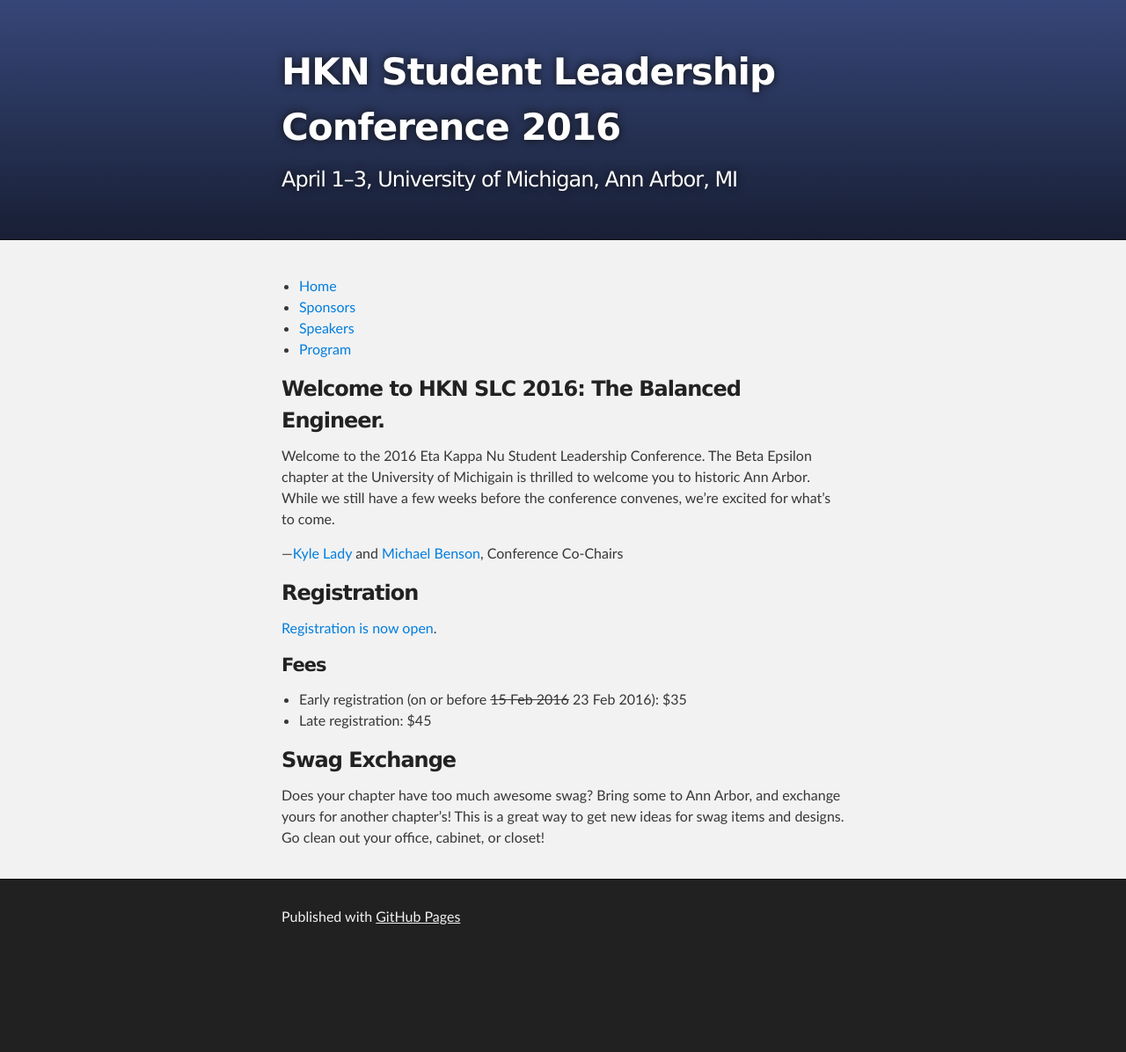
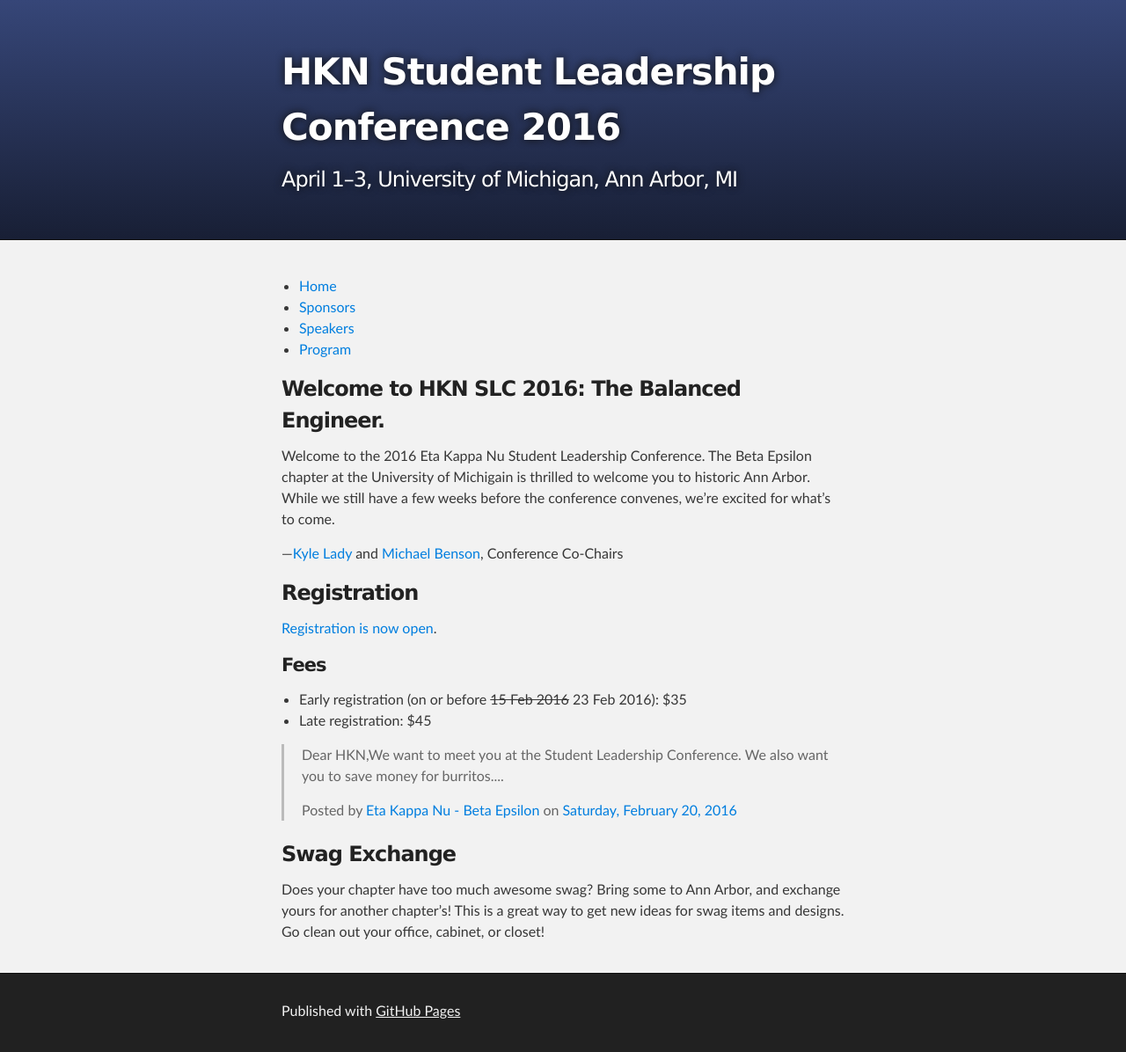
Before and after one commit to hkncon2016/hkncon2016.github.io, a Jekyll site: the page built from index.md, in a window 1280 px wide. Shown: the whole page at 88% size. Built offline with Jekyll 4.4.1, drawn with Linux system fonts in a browser that asks for light colours; before the commit the page ends 1089 px from its top, so only the background shows below that; some of the changed lines change nothing that is shown.

Commit message:
Update index.md

```diff
--- a/index.md
+++ b/index.md
@@ -8,7 +8,7 @@ Welcome to the 2016 Eta Kappa Nu Student Leadership Conference. The Beta Epsilon
 is thrilled to welcome you to historic Ann Arbor. While we still have a few weeks before the conference convenes,
 we're excited for what's to come.
 
-—[Kyle Lady](mailto:corporate@hkn2016.com) and [Michael Benson](mailto:corporate@hkn2016.com), Conference Co-Chairs
+—[Kyle Lady](mailto:chairs@hkn2016.com) and [Michael Benson](mailto:chairs@hkn2016.com), Conference Co-Chairs
 
 
 ### Registration
@@ -18,5 +18,8 @@ we're excited for what's to come.
  - Early registration (on or before <strike>15 Feb 2016</strike> 23 Feb 2016): $35
  - Late registration: $45
 
+<div id="fb-root"></div><script>(function(d, s, id) {  var js, fjs = d.getElementsByTagName(s)[0];  if (d.getElementById(id)) return;  js = d.createElement(s); js.id = id;  js.src = "//connect.facebook.net/en_US/sdk.js#xfbml=1&version=v2.3";  fjs.parentNode.insertBefore(js, fjs);}(document, 'script', 'facebook-jssdk'));</script><div class="fb-post" data-href="https://www.facebook.com/IEEE.HKN/posts/1059532110777190" data-width="500"><div class="fb-xfbml-parse-ignore"><blockquote cite="https://www.facebook.com/IEEE.HKN/posts/1059532110777190"><p>Dear HKN,We want to meet you at the Student Leadership Conference. We also want you to save money for burritos....</p>Posted by <a href="https://www.facebook.com/HKNBE/">Eta Kappa Nu - Beta Epsilon</a> on&nbsp;<a href="https://www.facebook.com/IEEE.HKN/posts/1059532110777190">Saturday, February 20, 2016</a></blockquote></div></div>
+
+
 ### Swag Exchange
 Does your chapter have too much awesome swag? Bring some to Ann Arbor, and exchange yours for another chapter's! This is a great way to get new ideas for swag items and designs. Go clean out your office, cabinet, or closet!
```
